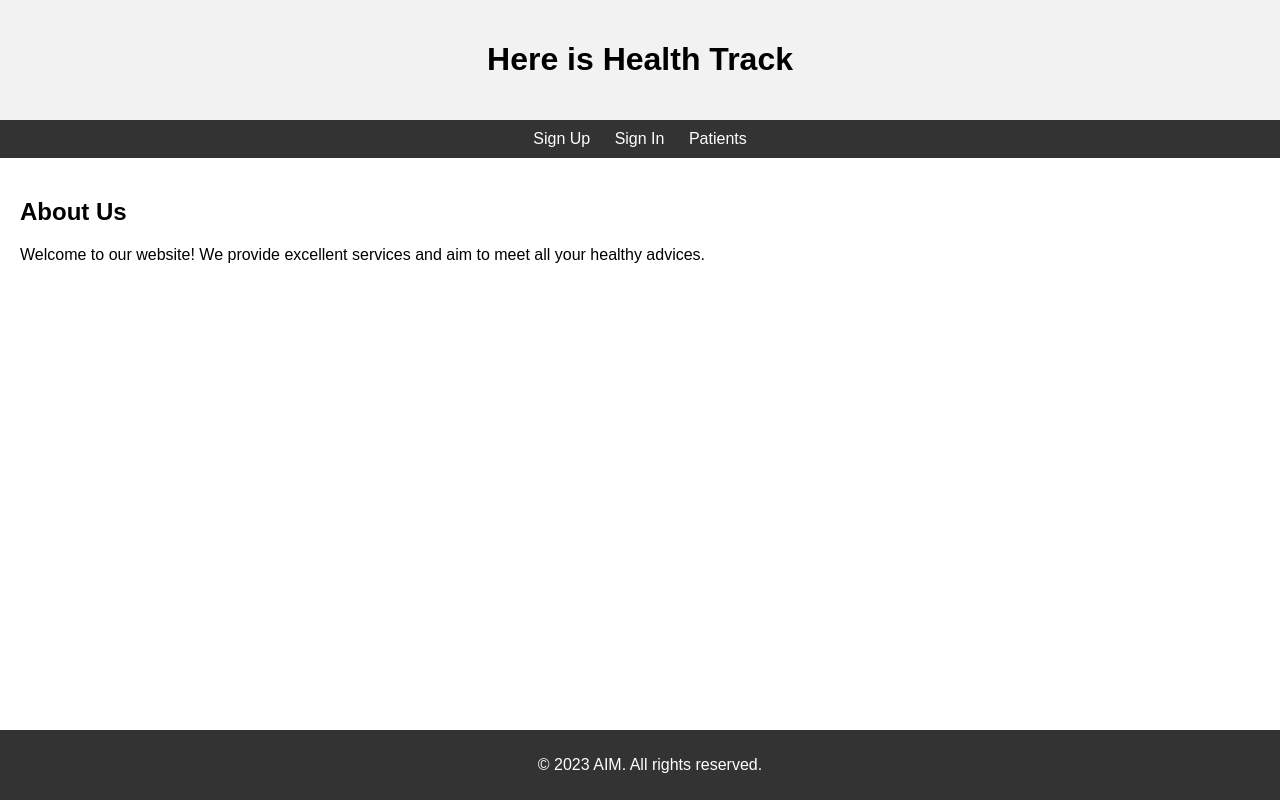
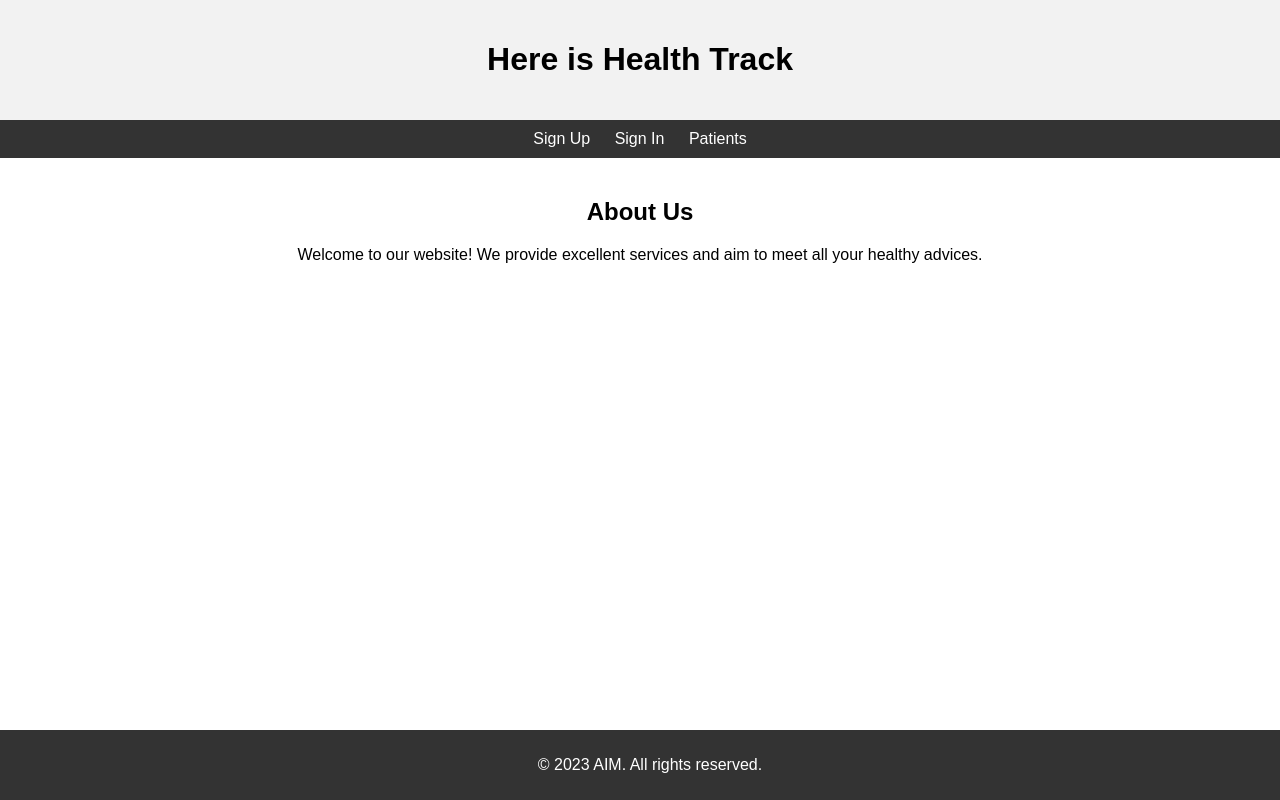
Before and after one commit to Rajaram-Jagadeeswaran/Healthcare_System, a Django app: page / in a window 1280 px wide. Run offline with Django 3.2, Linux system fonts and the light colour scheme.

Commit message:
new version 4.0

```diff
--- a/hospital/templates/patients/index.html
+++ b/hospital/templates/patients/index.html
@@ -9,6 +9,9 @@
             font-family: Arial, sans-serif;
             margin: 0;
             padding: 0;
+            display: flex;
+            flex-direction: column;
+            min-height: 100vh;
         }
         header {
             background-color: #f2f2f2;
@@ -27,15 +30,15 @@
             padding: 0 10px;
         }
         section {
+            flex: 1;
             padding: 20px;
+            text-align: center;
         }
         footer {
             background-color: #333;
             color: #fff;
             text-align: center;
             padding: 10px;
-            position: fixed;
-            bottom: 0;
             width: 100%;
         }
     </style>
```
